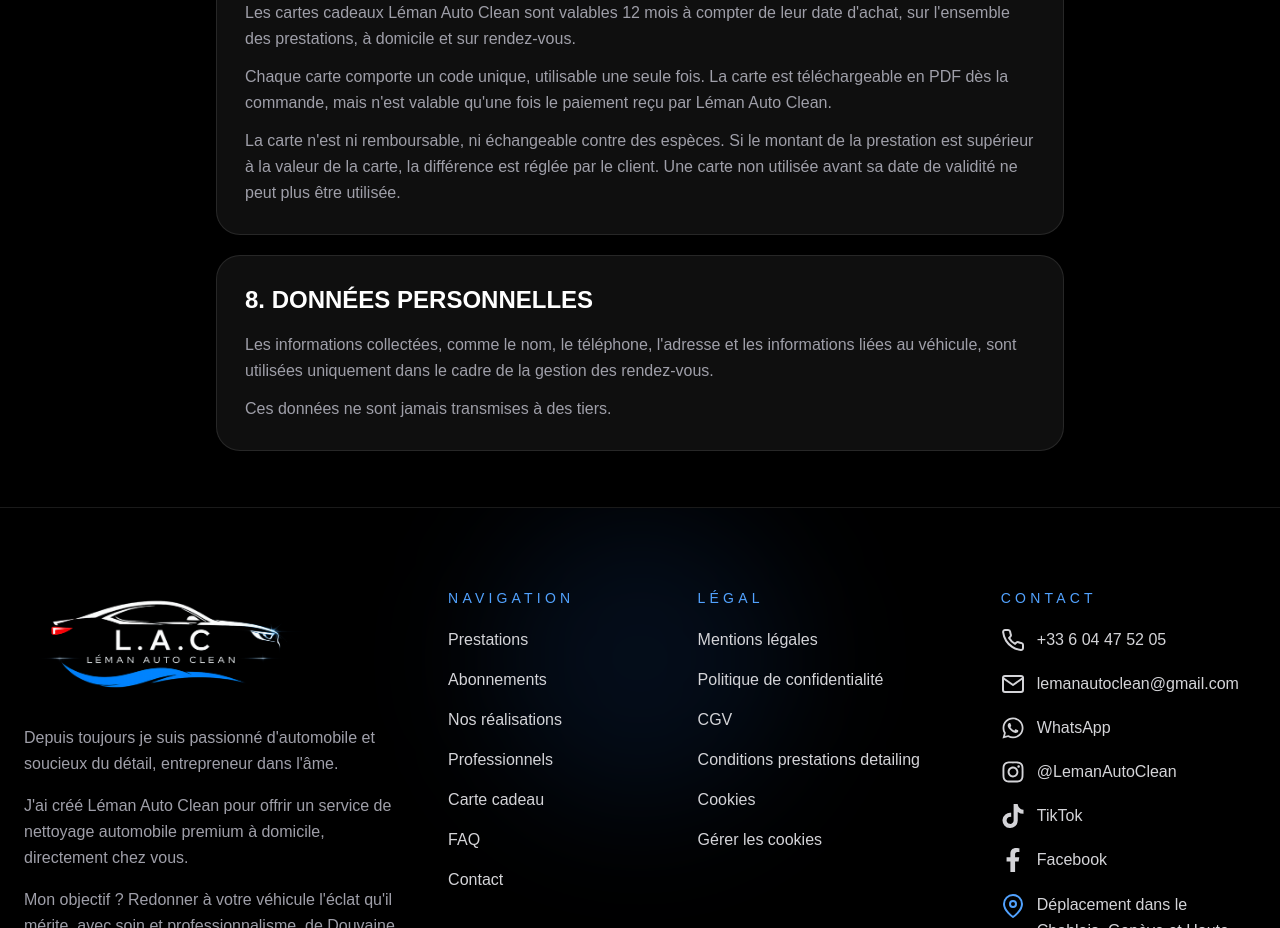
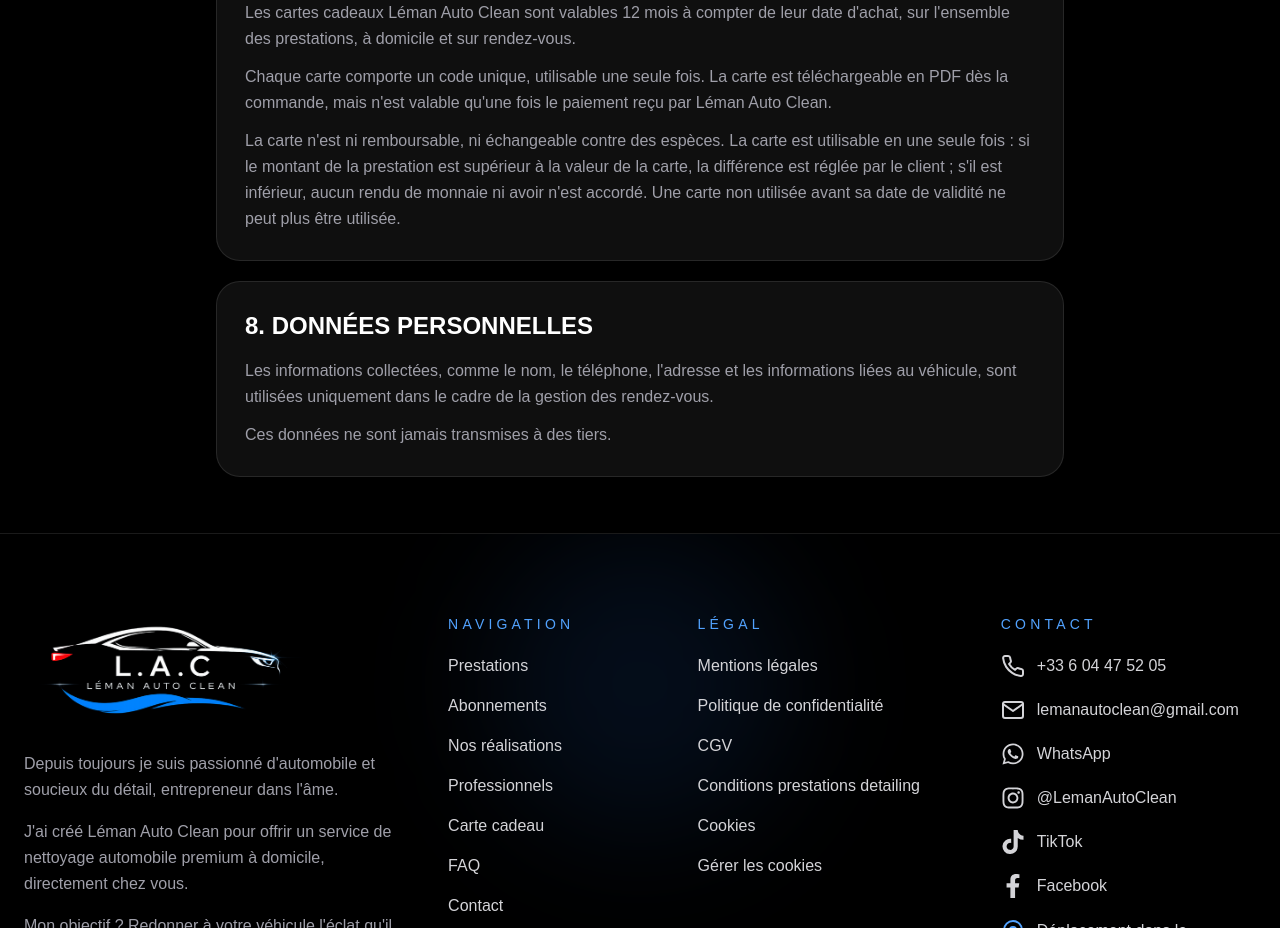
Before and after one commit to matth0312leb/leman-auto-clean, a Next.js app: page /cgv in a window 1280 px wide. Shown: the part 2340-3268 px from the top of the page. Built offline with nearby package versions, Linux system fonts and the light colour scheme.

Commit message:
CGV carte cadeau : pas de rendu ni d'avoir sur le reste
Co-Authored-By: Claude Opus 5.5 <noreply@anthropic.com>
Claude-Session: https://claude.ai/code/session_01DZMJ3S36YFznmkBoS5YULz

```diff
--- a/src/app/cgv/page.tsx
+++ b/src/app/cgv/page.tsx
@@ -73,7 +73,7 @@ export default function CGVPage() {
           paragraphs: [
             "Les cartes cadeaux Léman Auto Clean sont valables 12 mois à compter de leur date d'achat, sur l'ensemble des prestations, à domicile et sur rendez-vous.",
             "Chaque carte comporte un code unique, utilisable une seule fois. La carte est téléchargeable en PDF dès la commande, mais n'est valable qu'une fois le paiement reçu par Léman Auto Clean.",
-            "La carte n'est ni remboursable, ni échangeable contre des espèces. Si le montant de la prestation est supérieur à la valeur de la carte, la différence est réglée par le client. Une carte non utilisée avant sa date de validité ne peut plus être utilisée.",
+            "La carte n'est ni remboursable, ni échangeable contre des espèces. La carte est utilisable en une seule fois : si le montant de la prestation est supérieur à la valeur de la carte, la différence est réglée par le client ; s'il est inférieur, aucun rendu de monnaie ni avoir n'est accordé. Une carte non utilisée avant sa date de validité ne peut plus être utilisée.",
           ],
         },
         {
```
